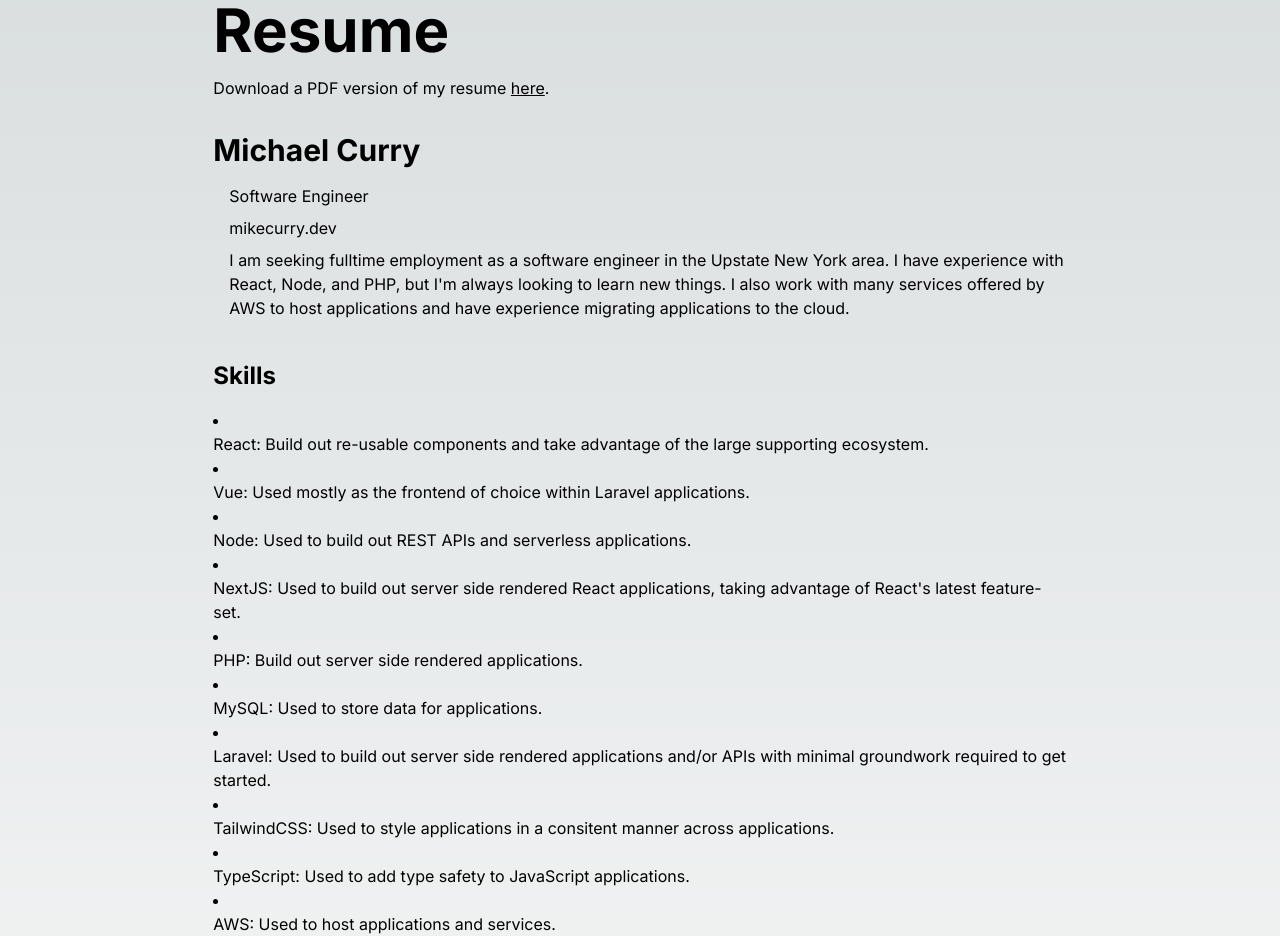
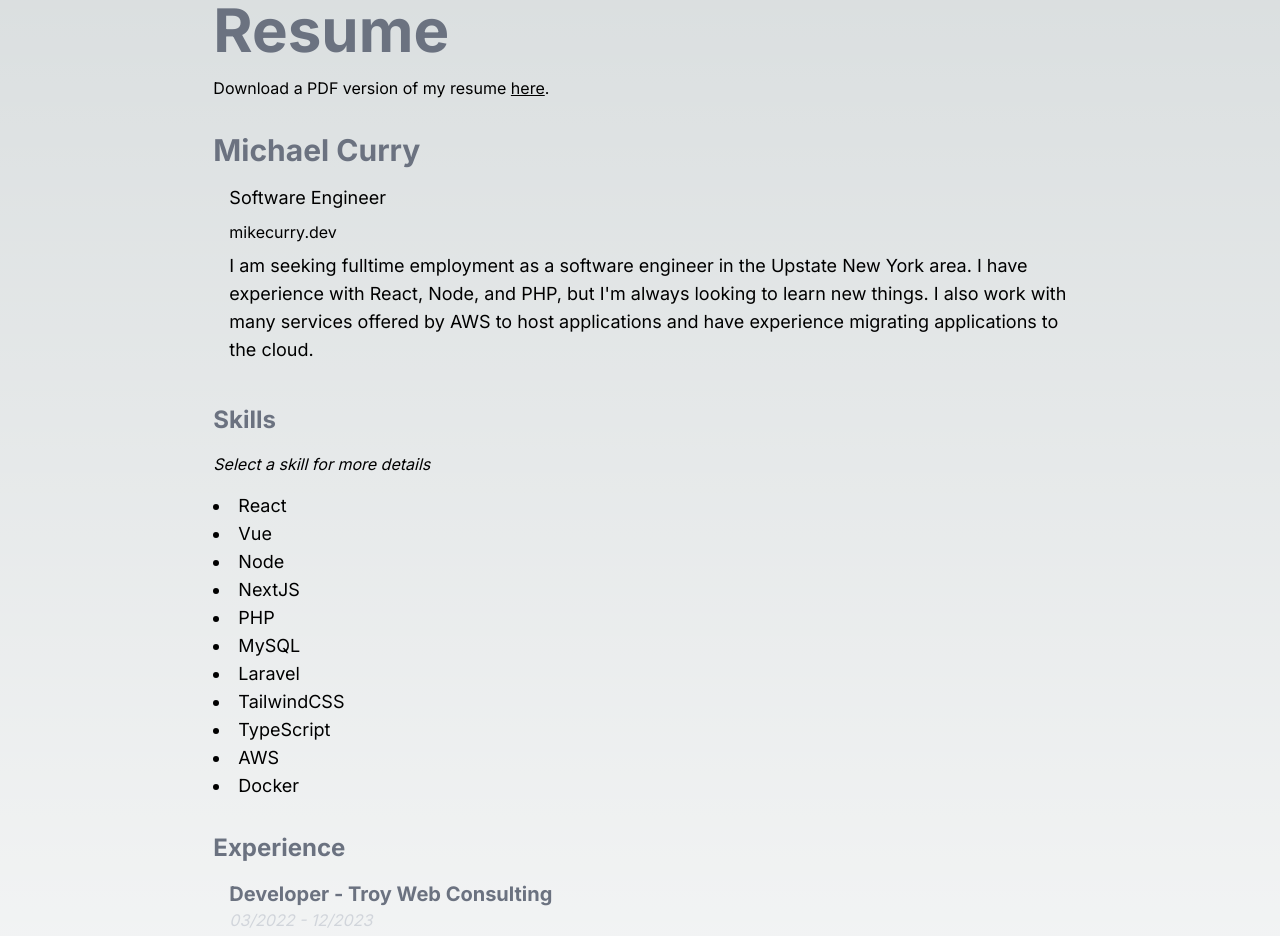
Before and after one commit to mikedubcurry/newsite-2024, a Next.js app: page /resume in a window 1280 px wide. Shown: the part 200-1136 px from the top of the page. Built offline with nearby package versions, Linux system fonts and the light colour scheme.

Commit message:
some stuff, viewiing siills

```diff
--- a/src/app/page.tsx
+++ b/src/app/page.tsx
@@ -31,21 +31,21 @@
             <div className='flex md:flex-row flex-col justify-center items-stretch gap-6 h-full w-full'>
                 {cards.map((card, i) => (
                     <Link href={card.href} key={i} className="group w-full md:w-1/3 rounded-xl border border-gray-300 hover:border-yellow-600 flex flex-col justify-center items-center gap-4 p-8 transition-all duration-300 hover:bg-blue-900 hover:scale-[103%]">
-                        <h2 className="text-3xl font-bold group-hover:text-purple-400 transition-colors duration-300 group-hover:underline">{card.title}</h2>
-                        <p className="text-xl">{card.description}</p>
+                        <h2 className="text-gray-400 text-3xl font-bold group-hover:text-purple-400 transition-colors duration-300 group-hover:underline">{card.title}</h2>
+                        <p className="text-xl text-gray-500 group-hover:text-white transition-colors ">{card.description}</p>
                     </Link>
                 ))}
             </div>
             <div className="flex flex-col justify-center gap-4">
-                <h2 className="text-3xl font-bold">About</h2>
-                <p className='leading-8 mb-2'>
+                <h2 className="text-gray-400 text-3xl font-bold">About</h2>
+                <p className='leading-8 mb-2 text-lg text-gray-500'>
                     I&lsquo;m a software engineer with a passion for building things.
                     I am currently looking for work in the Upstate New York area.
                     I have experience with React, Node, and PHP, but I&lsquo;m always looking to learn new things.
                     I&lsquo;m also a big fan of martial arts like Muay Thai, Brazillian Jiu Jitsu and Capoeira. <a className='transition-colors underline hover:text-purple-400' href="https://www.facebook.com/Sukhtimuaythai" target='_blank' rel="noreferrer noopener">Come train with me</a>!
                     I also sometimes skateboard, and have maintained the ability to ollie since I was 12. I&lsquo;m sometimes able to kickflip, but I haven&lsquo;t tried it since it got cold out.
                 </p>
-                <p className='leading-8 mb-2'>
+                <p className='leading-8 mb-2 text-lg text-gray-500'>
                     When I&lsquo;m not coding or training, I&lsquo;m probably spending time with my family, or playing guitar with my friends in our band, Mud Kricket.
                     We usually get together once a week and jam out for a few hours playing mostly metal-sounding stuff.
                 </p>
--- a/src/app/projects/page.tsx
+++ b/src/app/projects/page.tsx
@@ -19,6 +19,7 @@
                     <li className="mb-4">
                         <a href="https://github.com/mikedubcurry/computer-vision" className="text-blue-500 hover:underline" target="_blank" rel="referer noopener">Computer Vision</a>
                         <p className="text-gray-500">A browser app demonstrating the use of tensorflow.js to detect hand-drawn numbers, using Vite to serve the app.</p>
+                        <p className="text-gray-500">The model is trained in the browser using two possible datasets to demonstrate how using a larger dataset can yield better inference.</p>
                     </li>
                 </ul>
 
@@ -27,6 +28,7 @@
                     <li className="mb-4">
                         <a href="https://github.com/mikedubcurry/sst-app" className="text-blue-500 hover:underline" target="_blank" rel="referer noopener">Serverless Stack</a>
                         <p className="text-gray-500">A serverless stack app using SST, Lambda functions, Cognito, and DynamoDB.</p>
+                        <p className="text-gray-500">I followed the developer guide tutorial to build this out, which helped me understand how to structure a serverless app on my own.</p>
                     </li>
                 </ul>
             </section>
--- /dev/null
+++ b/src/app/resume/SkillViewer.tsx
@@ -0,0 +1,28 @@
+'use client'
+
+import { useState } from "react";
+
+export default function SkillViewer({ skills }: { skills: { skill: string; use: string }[] }) {
+    const [selectedSkill, setSelectedSkill] = useState<string | null>(null);
+
+    return (
+        <div className="grid grid-cols-2">
+            <ul className="list-disc list-inside">
+                {skills.map(({ skill, use }, i) => (
+                    <li className="text-lg" onClick={() => setSelectedSkill(skill)} key={i}>
+                        <span className={selectedSkill === skill ? 'text-purple-400' : ''}>{skill}</span>
+                    </li>
+                ))}
+            </ul>
+            <div className="">
+                {selectedSkill && (
+                    <div className="flex flex-col justify-center gap-4">
+                        <h3 className="font-bold text-xl text-gray-500">{selectedSkill}</h3>
+                        <p className="text-lg text-gray-200">{skills.find(({ skill }) => skill === selectedSkill)?.use}</p>
+                    </div>
+                )}
+            </div>
+        </div>
+
+    )
+}
--- a/src/app/resume/page.tsx
+++ b/src/app/resume/page.tsx
@@ -1,3 +1,5 @@
+import SkillViewer from "./SkillViewer";
+
 type Resume = {
     name: string,
     title: string,
@@ -34,39 +36,36 @@
     return (
         <main className="w-8/12 mx-auto flex min-h-screen flex-col justify-between py-24 h-full gap-8">
             <div className="flex flex-col justify-center gap-4">
-                <h1 className="text-6xl font-bold">Resume</h1>
-                <p>Download a PDF version of my resume <a className="underline" href="/resume.pdf" download>here</a>.</p>
+                <h1 className="text-6xl font-bold text-gray-500">Resume</h1>
+                <p>Download a PDF version of my resume <a className="underline hover:text-purple-400" href="/resume.pdf" download>here</a>.</p>
             </div>
             <div className="flex flex-col justify-center gap-4">
-                <h2 className="text-3xl font-bold">{resume.name}</h2>
+                <h2 className="text-3xl font-bold text-gray-500">{resume.name}</h2>
                 <ul className="ml-4">
-                    <li className="mb-2">{resume.title}</li>
+                    <li className="mb-2 text-lg">{resume.title}</li>
                     <li className="mb-2"><a href={'http://' + resume.website}>{resume.website}</a></li>
-                    <li className="mb-2"><p>{resume.mission}</p></li>
+                    <li className="mb-2"><p className="text-lg">{resume.mission}</p></li>
                 </ul>
             </div>
             <div className="flex flex-col justify-center gap-4">
-                <h2 className="font-bold text-2xl">Skills</h2>
-                <ul className="list-disc list-inside">
-                    {resume.skills.map(({ skill, use }, i) => (
-                        <li key={i}><p>{skill}: {use}</p></li>
-                    ))}
-                </ul>
+                <h2 className="font-bold text-2xl text-gray-500">Skills</h2>
+                <p className="italic">Select a skill for more details</p>
+                <SkillViewer skills={resume.skills} />
             </div>
             <div className="flex flex-col justify-center gap-4">
-                <h2 className="font-bold text-2xl">Experience</h2>
+                <h2 className="font-bold text-2xl text-gray-500">Experience</h2>
                 <ul className="ml-4">
                     {resume.experience.map((job, i) => (
                         <li className="mb-8" key={i}>
-                            <h3 className="font-bold text-xl">{job.title} - {job.company}</h3>
-                            <p className="italic">{formatDate(job.startDate)} - {formatDate(job.endDate)}</p>
-                            <p className="leading-7">{job.description}</p>
+                            <h3 className="font-bold text-xl text-gray-500">{job.title} - {job.company}</h3>
+                            <p className="italic text-gray-300">{formatDate(job.startDate)} - {formatDate(job.endDate)}</p>
+                            <p className="leading-7 text-lg">{job.description}</p>
                         </li>
                     ))}
                 </ul>
             </div>
             <div className="flex flex-col justify-center gap-4">
-                <h2 className="font-bold text-2xl">Certifications</h2>
+                <h2 className="font-bold text-2xl text-gray-500">Certifications</h2>
                 <ul className="ml-4">
                     {resume.certifications.map((cert, i) => (
                         <li className="mb-4" key={i}>
```
